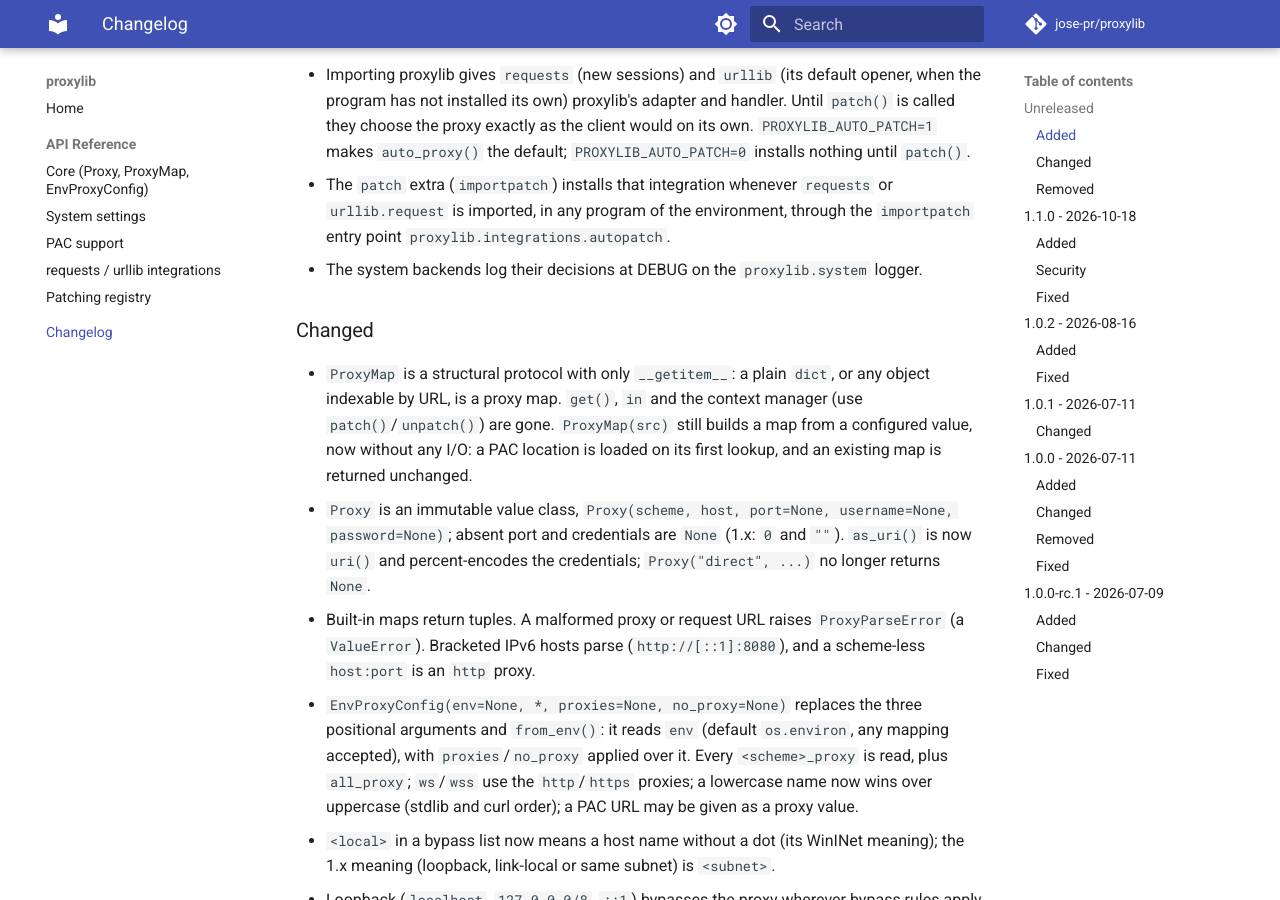
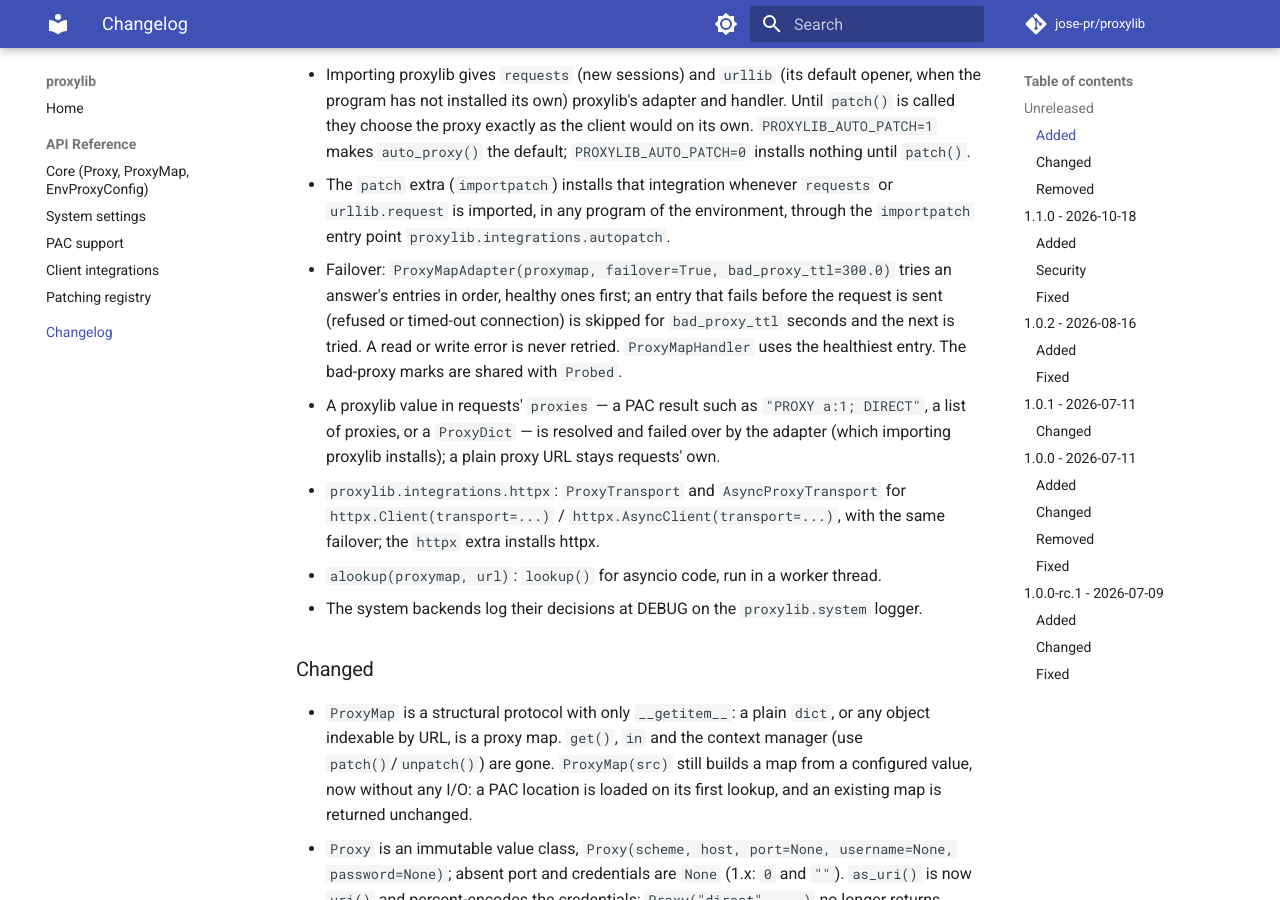
Before and after one commit to jose-pr/proxylib, an MkDocs documentation site: the page built from docs/changelog.md, in a window 1280 px wide and 900 px high, scrolled down 1440 px. Built offline with MkDocs 1.6.1 and Material for MkDocs 9.7.7, drawn with Linux system fonts in a browser that asks for light colours; comment, search, counter and statistics services are not loaded.

Commit message:
docs: failover, httpx transports and alookup

```diff
--- a/CHANGELOG.md
+++ b/CHANGELOG.md
@@ -59,6 +59,18 @@ Work toward 2.0, which breaks the 1.x API.
 - The `patch` extra (`importpatch`) installs that integration whenever `requests` or
   `urllib.request` is imported, in any program of the environment, through the
   `importpatch` entry point `proxylib.integrations.autopatch`.
+- Failover: `ProxyMapAdapter(proxymap, failover=True, bad_proxy_ttl=300.0)` tries an
+  answer's entries in order, healthy ones first; an entry that fails before the request
+  is sent (refused or timed-out connection) is skipped for `bad_proxy_ttl` seconds and
+  the next is tried. A read or write error is never retried. `ProxyMapHandler` uses the
+  healthiest entry. The bad-proxy marks are shared with `Probed`.
+- A proxylib value in requests' `proxies` — a PAC result such as `"PROXY a:1; DIRECT"`,
+  a list of proxies, or a `ProxyDict` — is resolved and failed over by the adapter (which
+  importing proxylib installs); a plain proxy URL stays requests' own.
+- `proxylib.integrations.httpx`: `ProxyTransport` and `AsyncProxyTransport` for
+  `httpx.Client(transport=...)` / `httpx.AsyncClient(transport=...)`, with the same
+  failover; the `httpx` extra installs httpx.
+- `alookup(proxymap, url)`: `lookup()` for asyncio code, run in a worker thread.
 - The system backends log their decisions at DEBUG on the `proxylib.system` logger.
 
 ### Changed
--- a/mkdocs.yml
+++ b/mkdocs.yml
@@ -28,7 +28,7 @@ nav:
       - Core (Proxy, ProxyMap, EnvProxyConfig): api/core.md
       - System settings: api/system.md
       - PAC support: api/pac.md
-      - requests / urllib integrations: api/integrations.md
+      - Client integrations: api/integrations.md
       - Patching registry: api/patching.md
   - Changelog: changelog.md
 
```
Also changed, not shown: README.md (+27 -9 lines), docs/api/integrations.md (+3 -1 lines), src/proxylib/AGENTS.md (+39 -11 lines).
